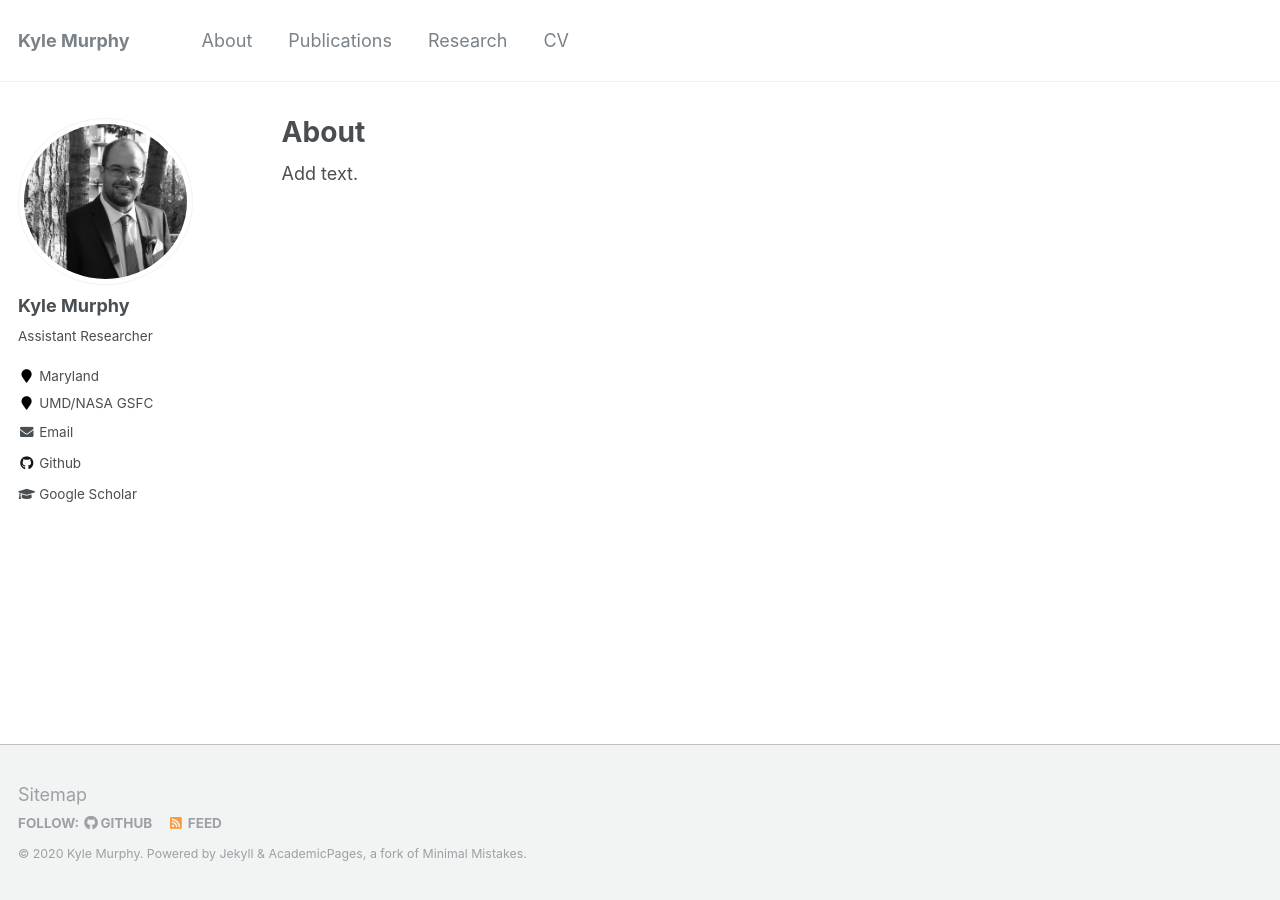
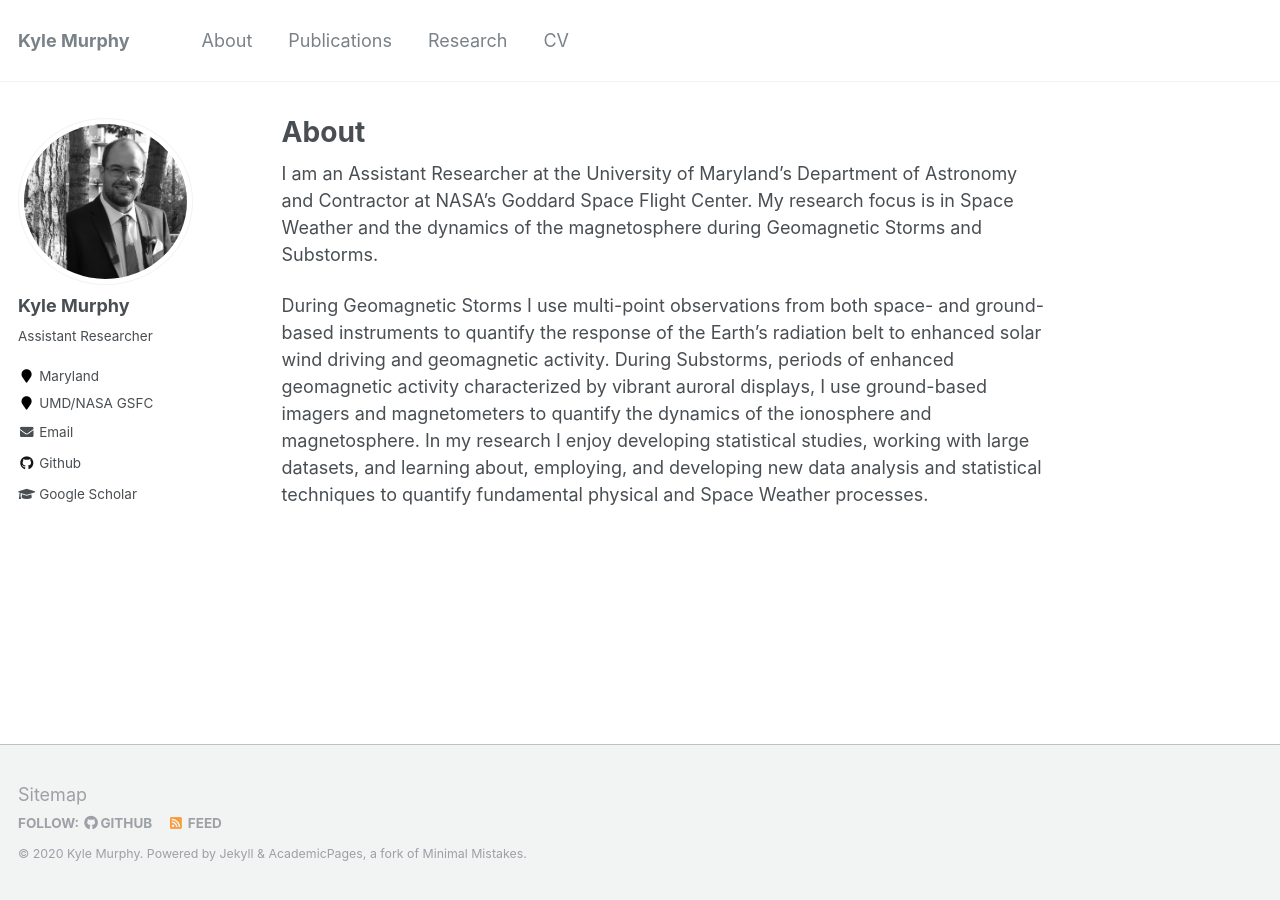
Before and after one commit to kylermurphy/kylermurphy.github.io, a Jekyll site: the page built from _pages/about.md, in a window 1280 px wide. Built offline with Jekyll 4.4.1, drawn with Linux system fonts in a browser that asks for light colours.

Commit message:
Added About text

```diff
--- a/_pages/about.md
+++ b/_pages/about.md
@@ -8,4 +8,6 @@ redirect_from:
   - /about.html
 ---
 
-Add text.
+I am an Assistant Researcher at the University of Maryland's Department of Astronomy and Contractor at NASA's Goddard Space Flight Center. My research focus is in Space Weather and the dynamics of the magnetosphere during Geomagnetic Storms and Substorms.
+
+During Geomagnetic Storms I use multi-point observations from both space- and ground-based instruments to quantify the response of the Earth's radiation belt to enhanced solar wind driving and geomagnetic activity. During Substorms, periods of enhanced geomagnetic activity characterized by vibrant auroral displays, I use ground-based imagers and magnetometers to quantify the dynamics of the ionosphere and magnetosphere. In my research I enjoy developing statistical studies, working with large datasets, and learning about, employing, and developing new data analysis and statistical techniques to quantify fundamental physical and Space Weather processes.
```
